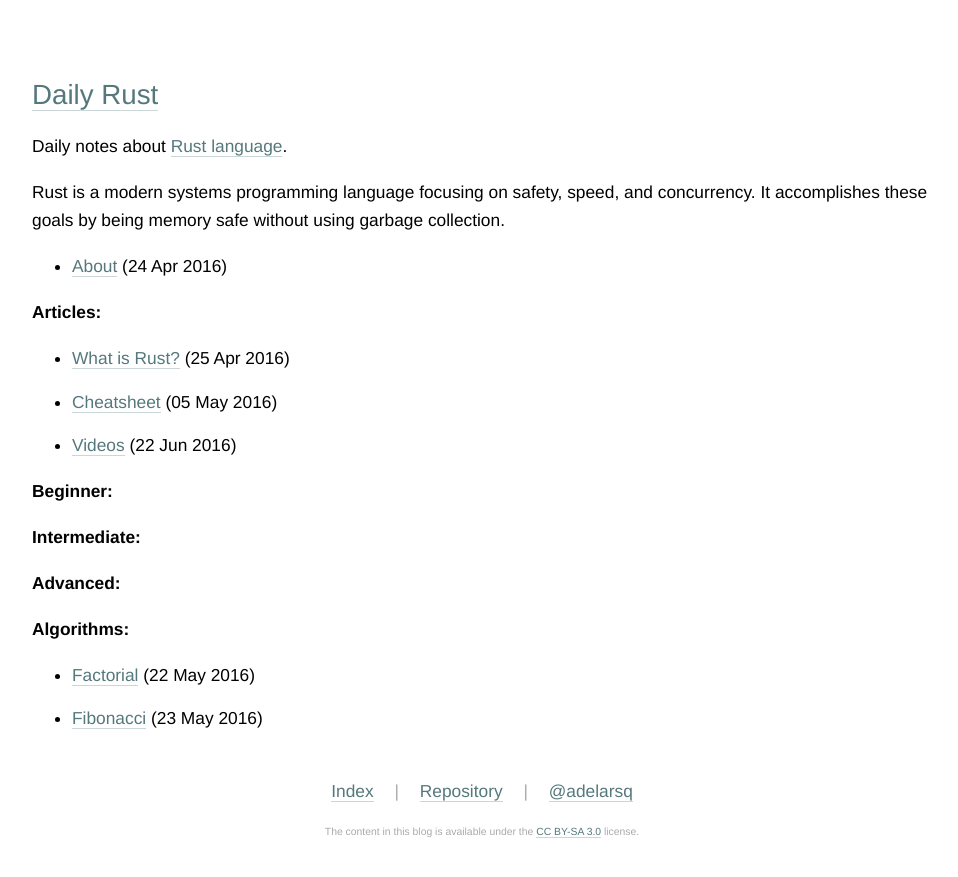
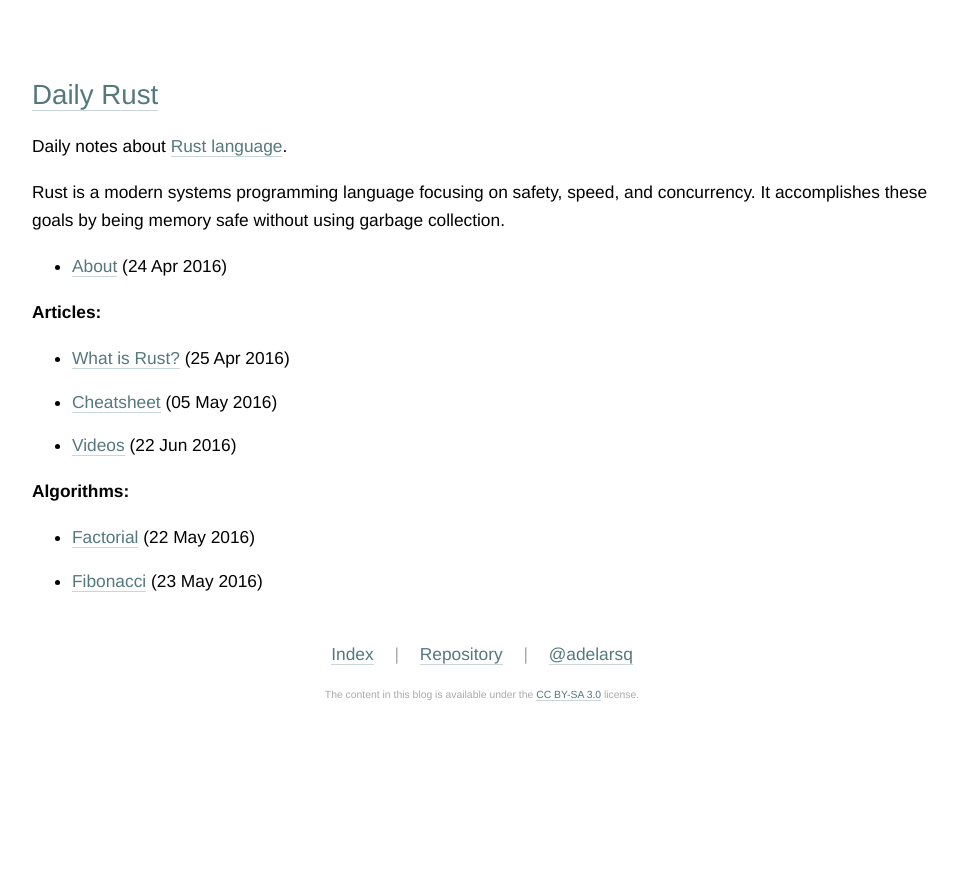
Before and after one commit to adelarsq/daily-rust.github.io, a Jekyll site: the page built from index.md, in a window 1280 px wide. Shown: the top 877 px of the page, without its empty margins (158-1116 px from the left). Built offline with Jekyll 4.4.1, drawn with Linux system fonts in a browser that asks for light colours.

Commit message:
Update index.md

```diff
--- a/index.md
+++ b/index.md
@@ -27,36 +27,6 @@ Rust is a modern systems programming language focusing on safety, speed, and con
   {% endfor %}
 </ul>
 
-**Beginner:**
-
-<ul class="posts">
-  {% for post in site.posts reversed %}
-    {% if post.tags contains "beginner" %}
-    <li><a href="{{ BASE_PATH }}{{ post.url }}">{{ post.index_title }}</a> ({{ post.date | date_to_string }})</li>
-    {% endif %}
-  {% endfor %}
-</ul>
-
-**Intermediate:**
-
-<ul class="posts">
-  {% for post in site.posts reversed %}
-    {% if post.tags contains "intermediate" %}
-    <li><a href="{{ BASE_PATH }}{{ post.url }}">{{ post.index_title }}</a> ({{ post.date | date_to_string }})</li>
-    {% endif %}
-  {% endfor %}
-</ul>
-
-**Advanced:**
-
-<ul class="posts">
-  {% for post in site.posts reversed %}
-    {% if post.tags contains "advanced" %}
-    <li><a href="{{ BASE_PATH }}{{ post.url }}">{{ post.index_title }}</a> ({{ post.date | date_to_string }})</li>
-    {% endif %}
-  {% endfor %}
-</ul>
-
 **Algorithms:**
 
 <ul class="posts">
```
